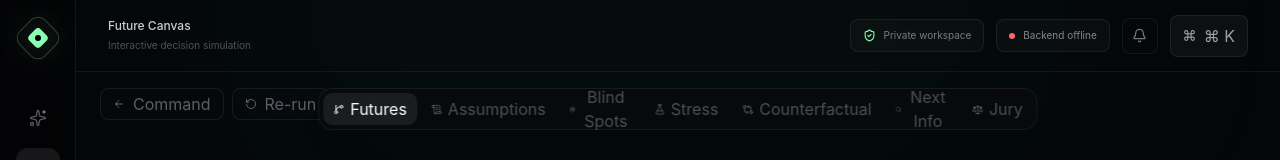
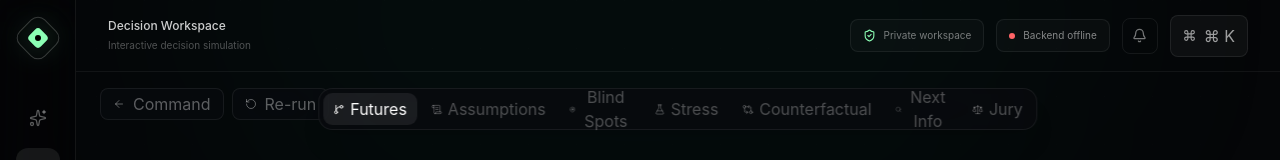
Before and after one commit to MythicBat/PARALLAX, a Next.js app in the folder parallax-ai/frontend/: page /futures in a window 1280 px wide. Shown: the top 160 px of the page. Built offline with nearby package versions, Linux system fonts and the light colour scheme; no server answers.

Commit message:
updating top bar titles

```diff
--- a/parallax-ai/frontend/src/components/layout/TopBar.tsx
+++ b/parallax-ai/frontend/src/components/layout/TopBar.tsx
@@ -17,8 +17,14 @@ export function TopBar() {
 
   const pathname = usePathname();
 
-  const page = pathname.startsWith("/futures") ? {
-    title: "Future Canvas",
+  const page = pathname.startsWith("/agents") ? {
+    title: "Agent Observatory",
+    subtitle: "Multi-agent execution trace",
+  } : pathname.startsWith("/models") ? {
+    title: "Model Observatory",
+    subtitle: "NVIDIA Nemotron inference architecture",
+  } : pathname.startsWith("/futures") ? {
+    title: "Decision Workspace",
     subtitle: "Interactive decision simulation",
   } : {
     title: "Command Center",
```
